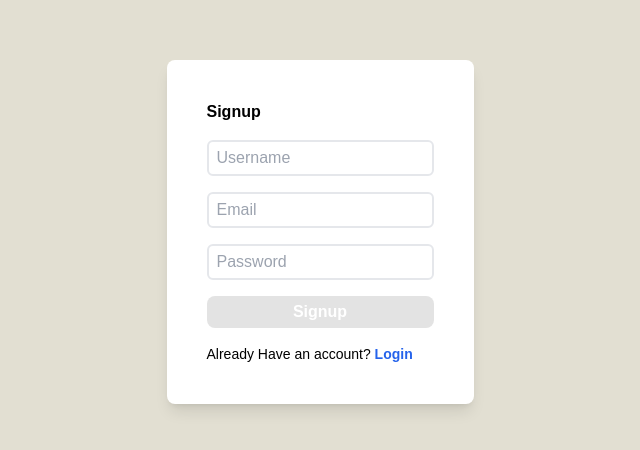
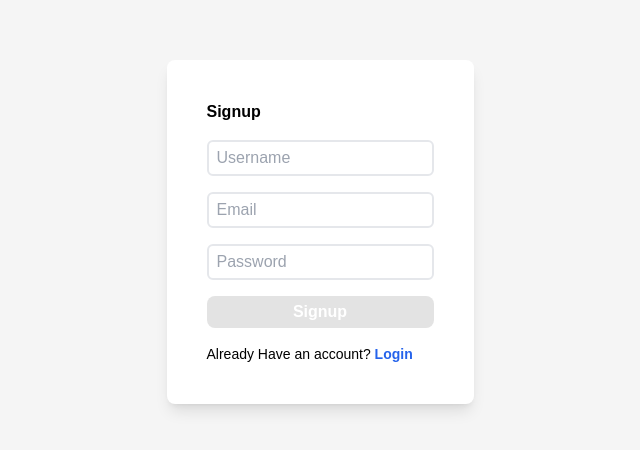
Before and after one commit to Sanjay17u/next-auth, a Next.js app: page /signup in a window 1280 px wide. Shown: the part 168-618 px from the top of the page, without its empty margins (320-960 px from the left). Built offline with nearby package versions, Linux system fonts and the light colour scheme.

Commit message:
Imrover Colorization.

```diff
--- a/app/login/page.tsx
+++ b/app/login/page.tsx
@@ -37,7 +37,7 @@ const Login = () => {
 
   return (
     <>
-      <div className="flex bg-[#E2DFD2] min-h-screen items-center justify-center">
+      <div className="flex bg-[#F5F5F5] min-h-screen items-center justify-center">
         <div className="bg-white text-black p-10 shadow-lg rounded-lg hover:shadow-xl transition-shadow duration-300">
           <h1 className="font-bold">Login</h1>
           <div className="flex flex-col my-4">
--- a/app/signup/page.tsx
+++ b/app/signup/page.tsx
@@ -42,7 +42,7 @@ const Signup = () => {
 
   return (
     <>
-      <div className="flex bg-[#E2DFD2] min-h-screen items-center justify-center">
+      <div className="flex bg-[#F5F5F5] min-h-screen items-center justify-center">
         <div className="bg-white text-black p-10 shadow-lg rounded-lg hover:shadow-xl transition-shadow duration-300">
           <h1 className="font-bold">Signup</h1>
           <div className="flex flex-col my-4">
```
